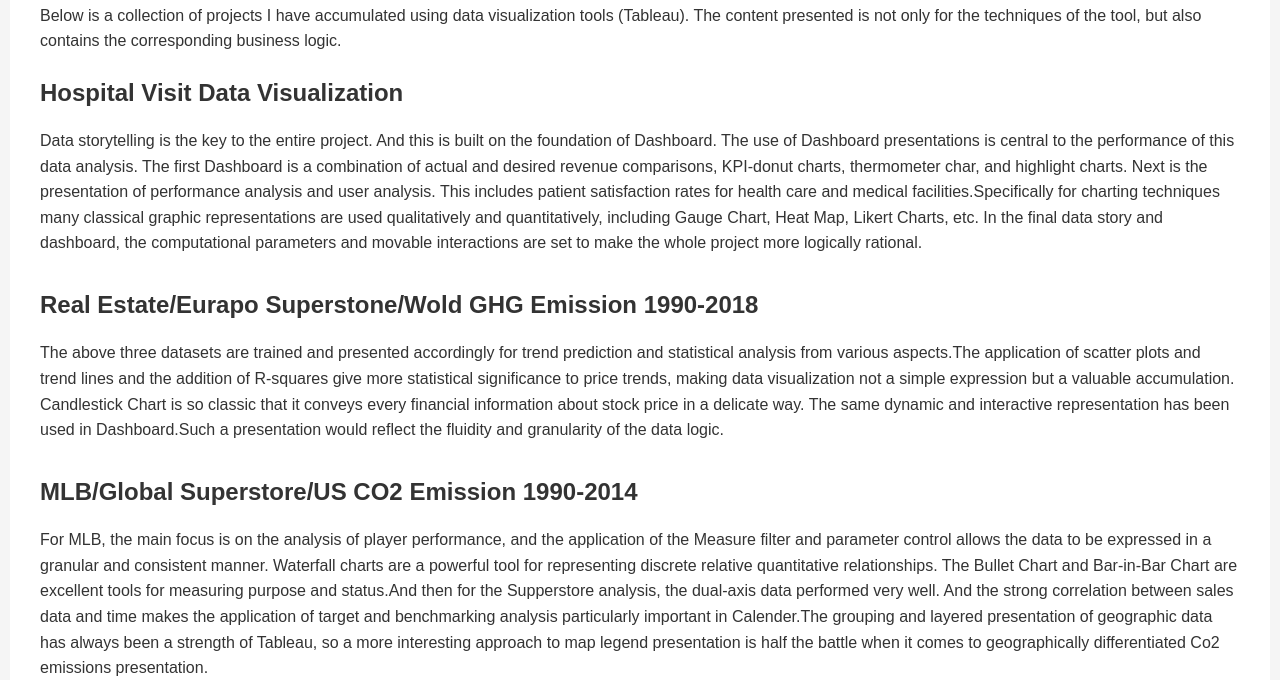
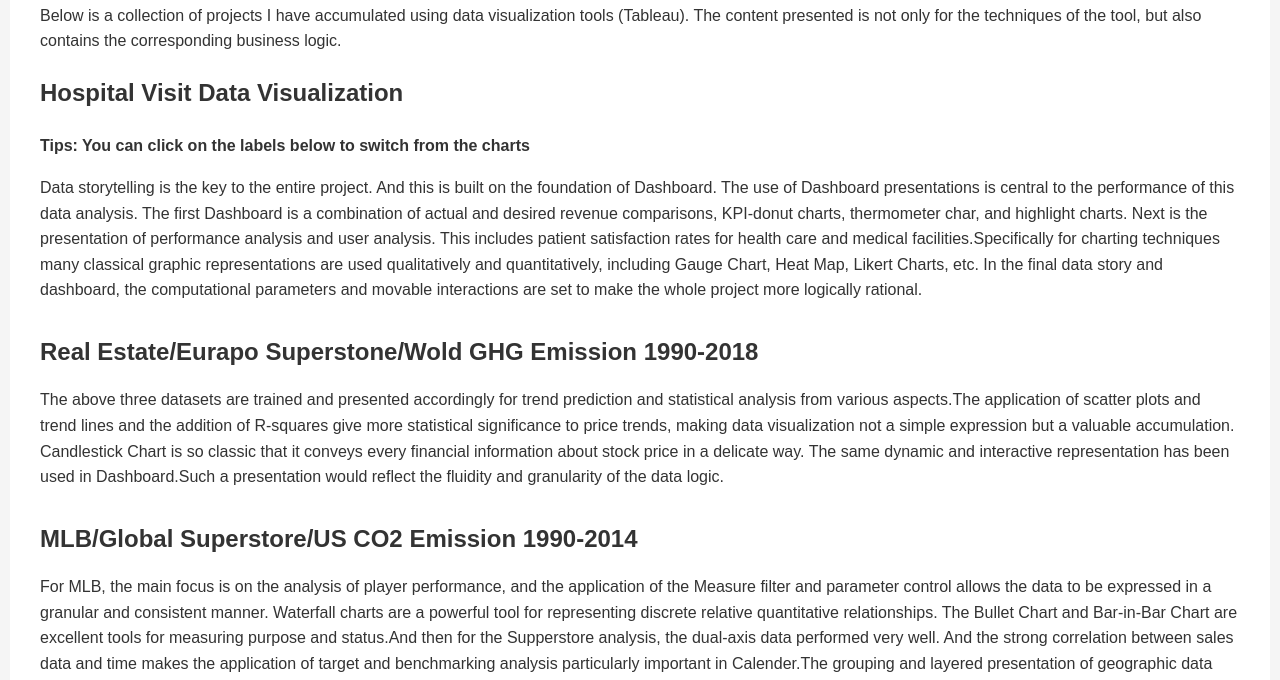
Before and after one commit to Tumbril/Tumbril.github.io, a plain HTML site: page index.html in a window 1280 px wide. Shown: the part 116-796 px from the top of the page. Drawn offline with Linux system fonts and the light colour scheme.

Commit message:
Update index.html

```diff
--- a/index.html
+++ b/index.html
@@ -45,6 +45,7 @@
         <p>Below is a collection of projects I have accumulated using data visualization tools (Tableau).
             The content presented is not only for the techniques of the tool, but also contains the corresponding business logic.</p>
         <h2>Hospital Visit Data Visualization</h2>
+        <h4>Tips: You can click on the labels below to switch from the charts</h4>
         <p>Data storytelling is the key to the entire project. And this is built on the foundation of Dashboard.
             The use of Dashboard presentations is central to the performance of this data analysis. The first Dashboard is a
             combination of actual and desired revenue comparisons, KPI-donut charts, thermometer char, and highlight charts.
```
